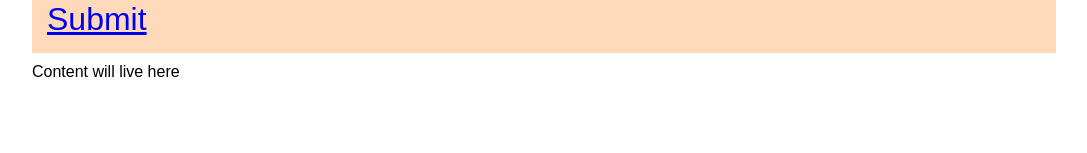
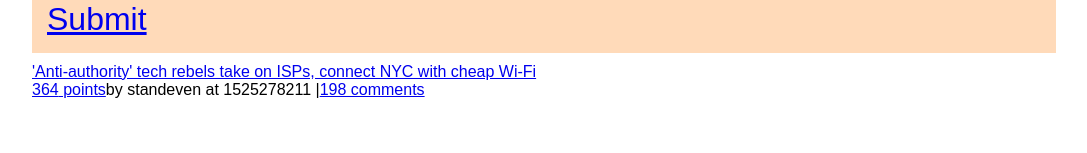
Before and after one commit to andire360/fe-me-news, a React (Create React App) app: page / in a window 1280 px wide. Shown: the part 322-475 px from the top of the page, without its empty margins (96-1183 px from the left). Built offline with nearby package versions, Linux system fonts and the light colour scheme.

Commit message:
newsitem

```diff
--- a/package.json
+++ b/package.json
@@ -6,6 +6,7 @@
   "dependencies": {
     "react": "^16.3.2",
     "react-dom": "^16.3.2",
+    "react-router-dom": "^4.2.2",
     "react-scripts": "1.1.4"
   },
   "scripts": {
--- a/src/App.js
+++ b/src/App.js
@@ -1,17 +1,25 @@
 import React, { Component } from 'react';
-import { Page, Header, Footer, Content } from './components';
+import { Page, Header, Footer, Content, NewsItem } from './components';
+import { BrowserRouter } from 'react-router-dom';
 
 
 class App extends Component {
+
+
       render() {
         return (
+          <BrowserRouter>
           <Page>
             <div className="Page__content">
               <Header />
-          <Content />
+                <Content>
+                    <NewsItem id= {16978544} />
+
+                </Content>
             </div>
             <Footer />
           </Page>
+          </BrowserRouter>
 
     );
   }
--- a/src/components/content/index.js
+++ b/src/components/content/index.js
@@ -1,7 +1,8 @@
 import React from 'react';
 
-export const Content = () => (
+export const Content = ({children}) => (
     <div>
-        Content will live here
+
+        {children}
     </div>
 )
--- a/src/components/index.js
+++ b/src/components/index.js
@@ -3,3 +3,4 @@ export * from './header';
 export * from './content';
 export * from './footer';
 export * from './menu';
+export * from './newsitem';
--- /dev/null
+++ b/src/components/newsitem/index.js
@@ -0,0 +1,28 @@
+import React from 'react';
+import { api } from '../../utils';
+import { Link } from 'react-router-dom';
+
+
+
+
+export const NewsItem = ({ id }) => {
+    const item = api.getItem(id);
+    return (
+      <div>
+        <a href={item.url}>
+          {item.title}
+        </a>
+        <br />
+        <Link to={`/item/${item.id}`}>
+          {item.score} points
+        </Link>
+        by {item.by} at {item.time} |
+        <Link to={`/item/${item.id}`}>
+        { item.descendants === 0
+          ? 'discuss'
+          : item.descendants + ' comments'
+        }
+        </Link>
+      </div>
+    )
+  }
--- /dev/null
+++ b/src/utils/api.js
@@ -0,0 +1,118 @@
+// `by`—The username of the item's author.
+// `descendants`—In the case of stories or polls, the total comment count.
+// `id`—The item's unique id.
+// `score`—The story's score, or the votes for a pollopt.
+// `time`—Creation date of the item, in Unix Time (seconds).
+// `title`—The title of the story, poll or job.
+// `type`—The type of item. One of "job", "story", "comment", "poll", or "pollopt".
+// `url`—The URL of the story.
+
+const itemsIds = [16983195, 16978342, 16980292, 16982986, 16982396, 16978932, 16978901, 16981439, 16975853, 16978544]
+
+const itemsPerId = {
+  "16983195": {
+    "by": "snaky",
+    "descendants": 159,
+    "id": 16983195,
+    "score": 234,
+    "time": 1525318921,
+    "title": "Is there a fix for impostor syndrome?",
+    "type": "story",
+    "url": "http://interactions.acm.org/archive/view/may-june-2018/is-there-a-fix-for-impostor-syndrome"
+  },
+  "16978342": {
+    "by": "Apocryphon",
+    "descendants": 108,
+    "id": 16978342,
+    "score": 159,
+    "time": 1525277178,
+    "title": "Over 30? Too Old for Tech Jobs in China",
+    "type": "story",
+    "url": "https://www.bloomberg.com/news/features/2018-05-02/china-s-tech-industry-wants-youth-not-experience"
+  },
+  "16980292": {
+    "by": "antoinefink",
+    "descendants": 246,
+    "id": 16980292,
+    "score": 736,
+    "time": 1525288857,
+    "title": "AT&T updates firmware to block access to 1.1.1.1",
+    "type": "story",
+    "url": "https://www.dslreports.com/forum/r31901625-New-BGW-210-700-Firmware-1-5-11"
+  },
+  "16982986": {
+    "by": "qiuyesuifeng",
+    "descendants": 63,
+    "id": 16982986,
+    "score": 160,
+    "time": 1525315440,
+    "title": "GitHub's online schema migration for MySQL",
+    "type": "story",
+    "url": "https://github.com/github/gh-ost"
+  },
+  "16982396": {
+    "by": "duncanmeech",
+    "descendants": 43,
+    "id": 16982396,
+    "score": 216,
+    "time": 1525307934,
+    "title": "The life cycle of HIV in 3D [video]",
+    "type": "story",
+    "url": "https://blogs.scientificamerican.com/observations/watch-the-life-cycle-of-hiv-in-colorful-new-detail/"
+  },
+  "16978932": {
+    "by": "vanni",
+    "descendants": 327,
+    "id": 16978932,
+    "score": 585,
+    "time": 1525280441,
+    "title": "Python startup time: milliseconds matter",
+    "type": "story",
+    "url": "https://mail.python.org/pipermail/python-dev/2018-May/153296.html"
+  },
+  "16978901": {
+    "by": "zengid",
+    "descendants": 248,
+    "id": 16978901,
+    "score": 517,
+    "time": 1525280236,
+    "title": "Proton Native – React Native for the desktop",
+    "type": "story",
+    "url": "https://proton-native.js.org/"
+  },
+  "16981439": {
+    "by": "hapnin",
+    "descendants": 133,
+    "id": 16981439,
+    "score": 214,
+    "time": 1525297588,
+    "title": "Goldman Sachs to Open a Bitcoin Trading Operation",
+    "type": "story",
+    "url": "https://nytimes.com/2018/05/02/technology/bitcoin-goldman-sachs.html"
+  },
+  "16975853": {
+    "by": "dankohn1",
+    "descendants": 0,
+    "id": 16975853,
+    "score": 62,
+    "time": 1525260181,
+    "title": "Humpback Whale Baby Boom Near Antarctica",
+    "type": "story",
+    "url": "https://www.nytimes.com/2018/05/01/science/humpback-whale-antarctica.html"
+  },
+  "16978544": {
+    "by": "standeven",
+    "descendants": 198,
+    "id": 16978544,
+    "score": 364,
+    "time": 1525278211,
+    "title": "'Anti-authority' tech rebels take on ISPs, connect NYC with cheap Wi-Fi",
+    "type": "story",
+    "url": "http://www.cbc.ca/news/technology/wifi-nyc-mesh-new-york-city-1.4617106"
+  }
+};
+
+export const api = {
+  getItemsIds: () => itemsIds,
+  getItem: (id) => itemsPerId[id],
+}
--- /dev/null
+++ b/src/utils/index.js
@@ -0,0 +1 @@
+export * from './api';
```
Also changed, not shown: 1 other file (tests, documents, lock files or other folders). Lines whose indentation alone changed are shown as unchanged.
